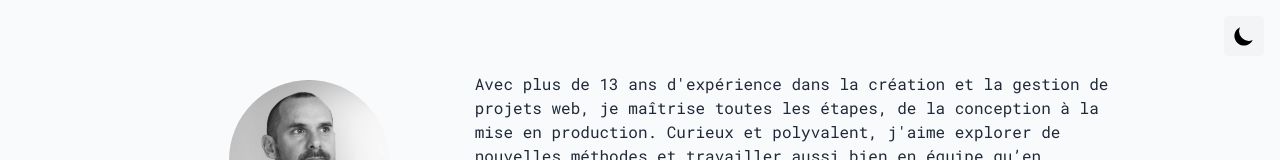
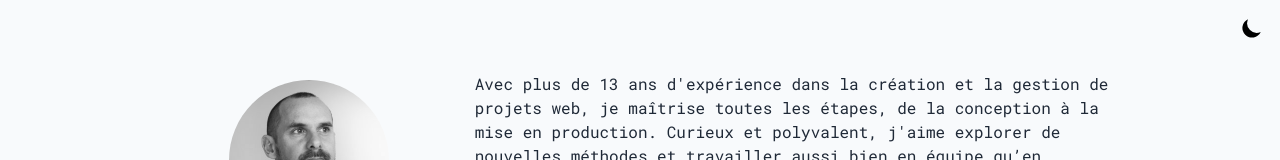
Before and after one commit to spidercodeur/cv-nextjs, a Next.js app: page / in a window 1280 px wide. Shown: the top 160 px of the page. Built offline with nearby package versions, Linux system fonts and the light colour scheme.

Commit message:
style button

```diff
--- a/app/components/switchDarkMode.tsx
+++ b/app/components/switchDarkMode.tsx
@@ -7,10 +7,7 @@ export default function SwitcheDarkMode() {
 
 	return (
 		<nav className="hidden right-0 items-center xl:block xl:fixed p-4 print:hidden">
-			<button
-				onClick={toggleDarkMode}
-				className="bg-gray-100 dark:bg-gray-800 p-2 rounded"
-			>
+			<button onClick={toggleDarkMode}>
 				{darkMode ? <Icons.lightIcon /> : <Icons.darkIcon />}
 			</button>
 		</nav>
```
